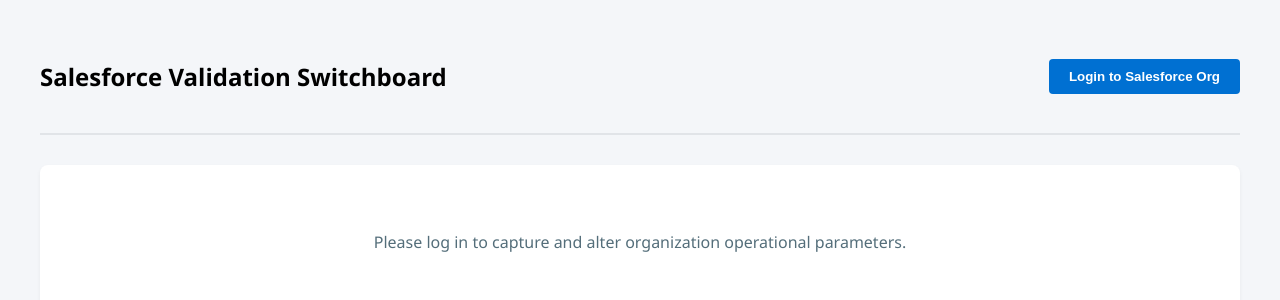
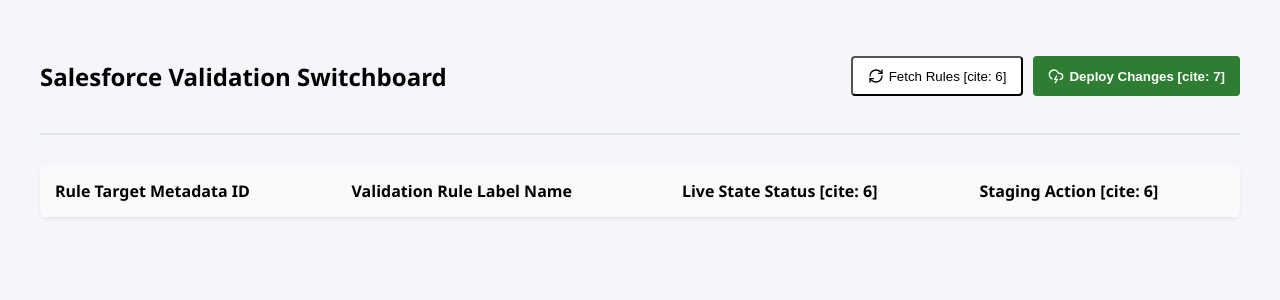
Before and after one commit to bidyutsmitasahu/salesforce-validation-rule-manager, a React (Create React App) app in the folder client/: page / in a window 1280 px wide. Shown: the top 300 px of the page. Built offline with nearby package versions, Linux system fonts and the light colour scheme.

Commit message:
Update App.js

```diff
--- a/client/src/App.js
+++ b/client/src/App.js
@@ -5,7 +5,7 @@ const BACKEND_URL = 'https://salesforce-backend-253g.onrender.com';
 
 function App() {
   const [rules, setRules] = useState([]);
-  const [isLoggedIn, setIsLoggedIn] = useState(false);
+  const [isLoggedIn, setIsLoggedIn] = useState(true);
   const [loading, setLoading] = useState(false);
   const [deploying, setDeploying] = useState(false);
 
@@ -105,11 +105,7 @@ function App() {
       </header>
 
       <main style={{ marginTop: '30px' }}>
-        {!isLoggedIn ? (
-          <div style={{ textAlign: 'center', padding: '50px', background: '#fff', borderRadius: '8px', boxShadow: '0 2px 4px rgba(0,0,0,0.05)' }}>
-            <p style={{ color: '#546e7a' }}>Please log in to capture and alter organization operational parameters.</p>
-          </div>
-        ) : loading ? (
+{ loading ? (
           <p>Gathering organization configuration schema metadata...</p>
         ) : (
           <table style={{ width: '100%', borderCollapse: 'collapse', background: '#fff', borderRadius: '8px', overflow: 'hidden', boxShadow: '0 2px 4px rgba(0,0,0,0.05)' }}>
```
